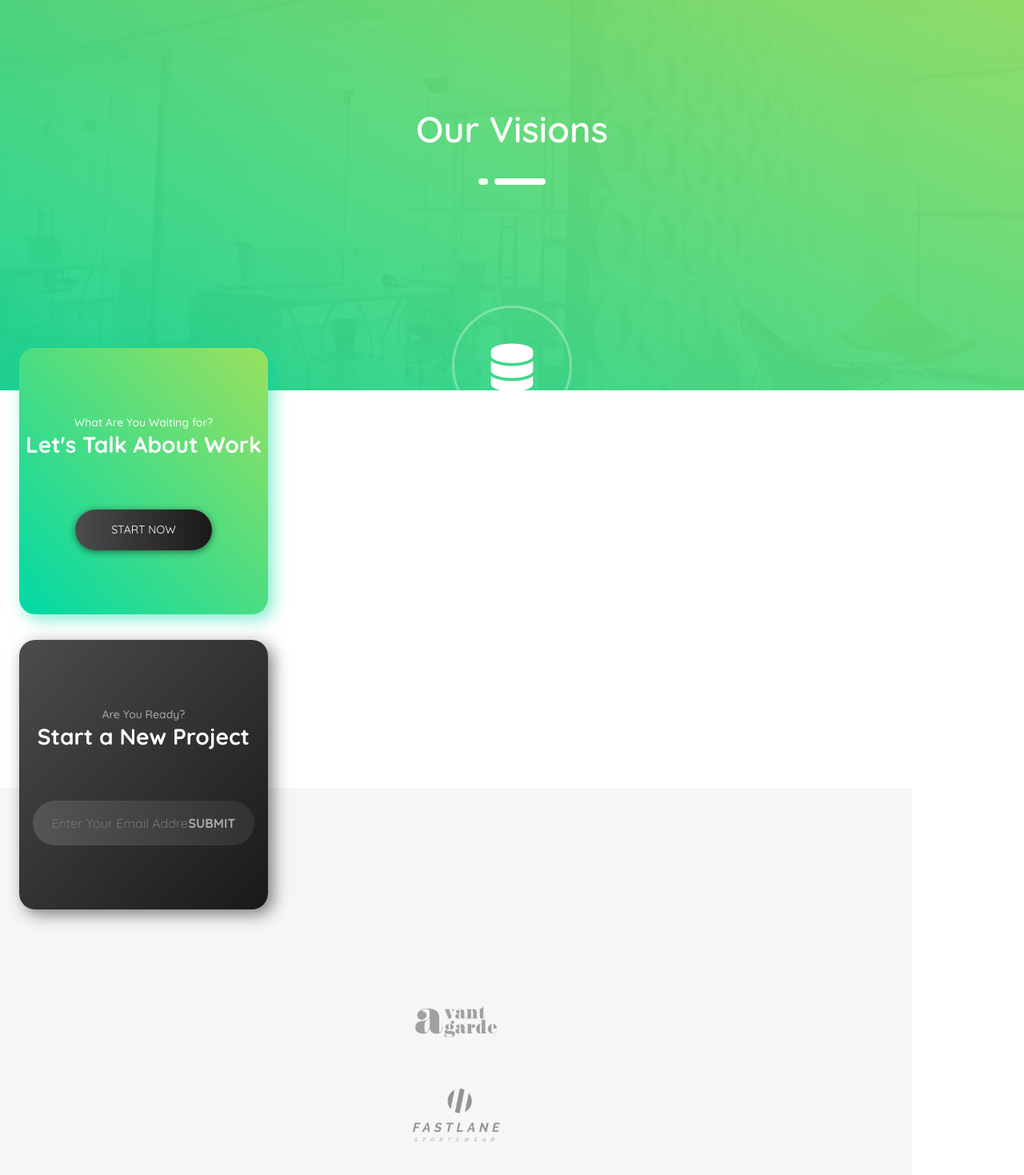
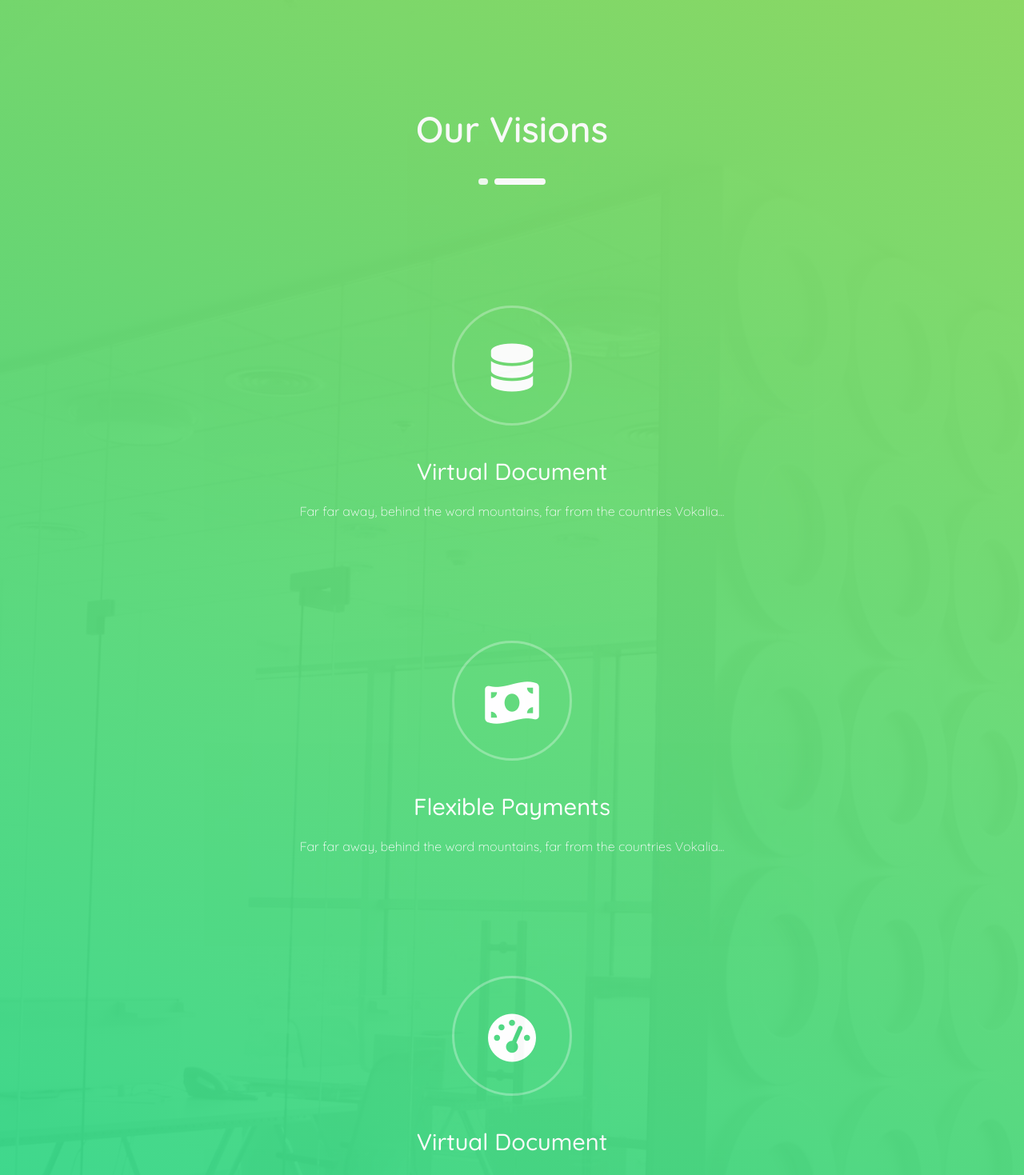
Before and after one commit to CosimoA/proj-html-vuejs, a Vue app: page /about in a window 1280 px wide. Shown: the part 2120-3589 px from the top of the page at 80% size. Built offline with nearby package versions, Linux system fonts and the light colour scheme.

Commit message:
FEAT: cicle v-for on vision section in about

```diff
--- a/src/components/AppClient.vue
+++ b/src/components/AppClient.vue
@@ -81,6 +81,7 @@ export default {
 section {
   position: relative;
   margin-top: 25rem;
+
   .card-container {
     position: absolute;
     z-index: 10;
@@ -139,6 +140,7 @@ section {
     .green {
       background: linear-gradient(to bottom left, #99e15e, $green);
       box-shadow: 6px 6px 20px rgba($green, 0.5);
+
       small {
         color: #f9f9f9;
       }
@@ -153,8 +155,10 @@ section {
     background-color: #f6f6f6;
     padding: 15rem 0 5rem 0;
     text-align: center;
+
     ul {
       list-style: none;
+
       li {
         padding: 2rem;
       }
--- a/src/pages/About.vue
+++ b/src/pages/About.vue
@@ -1,7 +1,31 @@
 <script>
 export default {
-    name: "About"
-}
+    name: "About",
+    data() {
+        return {
+            visionCards: [
+                {
+                    title: "Virtual Document",
+                    paragraph: "Far far away, behind the word mountains, far from the countries Vokalia...",
+                    iconClass: "fa-solid fa-database",
+                }, {
+                    title: "Flexible Payments",
+                    paragraph: "Far far away, behind the word mountains, far from the countries Vokalia...",
+                    iconClass: "fa-solid fa-money-bill-wave",
+                }, {
+                    title: "Virtual Document",
+                    paragraph: "Far far away, behind the word mountains, far from the countries Vokalia...",
+                    iconClass: "fa-solid fa-gauge-high",
+                }, {
+                    title: "Virtual Document",
+                    paragraph: "Far far away, behind the word mountains, far from the countries Vokalia...",
+                    iconClass: "fa-brands fa-sketch",
+                },
+
+            ],
+        };
+    },
+};
 </script>
 
 <template>
@@ -11,6 +35,7 @@ export default {
             <section class="header-title">
                 <h1>About Page</h1>
             </section>
+
             <!-- JUMBOTRON -->
             <section class="about-jumbo">
                 <div class="wrapper">
@@ -63,6 +88,7 @@ export default {
                 </div>
 
             </section>
+
             <!-- VISIONS SECTIONS -->
             <section class="about-visions">
                 <div class="overlay-visions"></div>
@@ -85,19 +111,18 @@ export default {
                         <!-- CARDS -->
                         <div class="vision-cards">
                             <div class="vision-row">
-                                <div class="vision-card">
+                                <div v-for="(card, index) in visionCards" :key="index" class="vision-card">
                                     <div class="single-card">
                                         <div class="card-img">
                                             <div class="img-container">
-                                                <span class="ico"><i class="fa-solid fa-database"></i></span>
+                                                <span class="ico"><i :class="card.iconClass"></i></span>
                                             </div>
                                         </div>
 
                                         <div class="card-text">
-                                            <h4 class="card-title">Virtual Document</h4>
+                                            <h4 class="card-title">{{ card.title }}</h4>
                                             <div class="card-paragraph">
-                                                <p>Far far away, behind the word mountains, far from the countries
-                                                    Vokalia...</p>
+                                                <p>{{ card.paragraph }}</p>
                                             </div>
                                         </div>
                                     </div>
@@ -242,25 +267,28 @@ main {
         background-size: cover;
         margin-top: 150px;
         margin-bottom: 0;
-        padding: 142px 0 167px;
-        min-height: 500px;
+        // padding: 142px 0 167px;
 
-        .overlay-visions {
-            background-image: linear-gradient(24deg, #1cd595, #8ddc63);
-            opacity: .96;
-            height: 100%;
-            width: 100%;
-            top: 0;
-            left: 0;
-            position: absolute;
-        }
+
+        // .overlay-visions {
+        //     background-image: linear-gradient(24deg, #1cd595, #8ddc63);
+        //     opacity: .96;
+        //     height: 100%;
+        //     width: 100%;
+        //     top: 0;
+        //     left: 0;
+        //     position: absolute;
+        // }
 
         .container-visions {
-            position: absolute;
+            // position: absolute;
             width: 100%;
-            height: 100%;
+            background: linear-gradient(24deg, #1cd595, #8ddc63);
+            opacity: .96;
+            padding: 142px 0 167px;
 
             .wrapper {
+
                 .vision-title {
                     margin-bottom: 20px;
 
```
